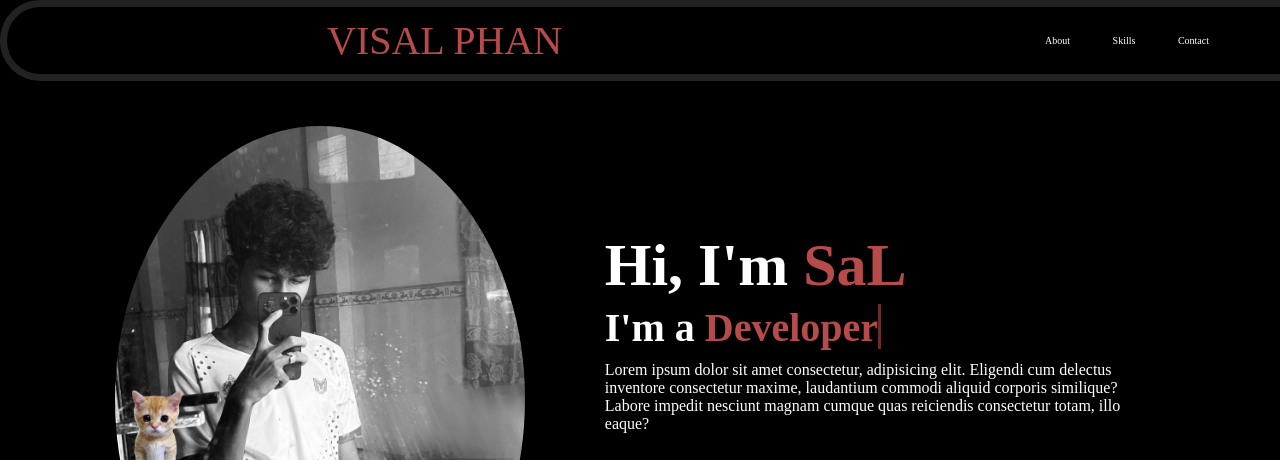
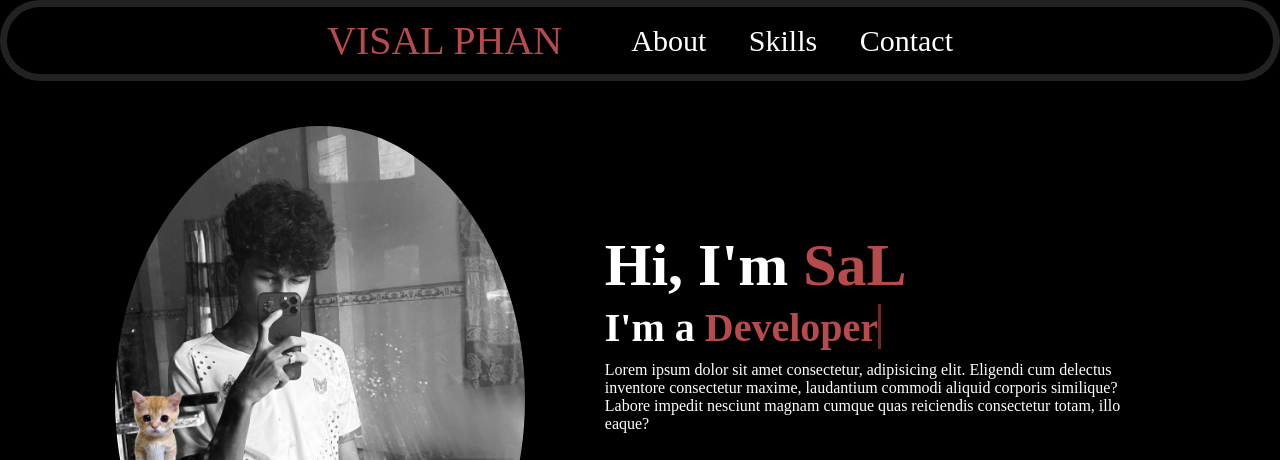
Before and after one commit to pv-sal/portfolio-, a plain HTML site: page index.html in a window 1280 px wide. Shown: the top 460 px of the page. Drawn offline with Linux system fonts and the light colour scheme; a web font is replaced by a local one.

Commit message:
style.css

```diff
--- a/style.css
+++ b/style.css
@@ -24,7 +24,7 @@ header{
     position: fixed;
     top: 0;
     left: 0;
-    width:120%;
+    width:100%;
     padding: 1rem 25%;
     background-color: transparent;
     filter: drop-shadow(10px);
@@ -54,14 +54,14 @@ header::shadow{
 }
 
 nav a{
-
+   font-size: 3rem;
     color: white;
     margin-left: 4rem;
-    font-weight: 100;
+    font-weight: 500;
     transition: 0.3s ease;
     border-bottom: 3px solid transparent;
     font-family: "Jersey 10", serif;
-    font-weight: 100;
+    font-weight: 400;
     font-style: normal;
 }
 nav a:hover,
```
